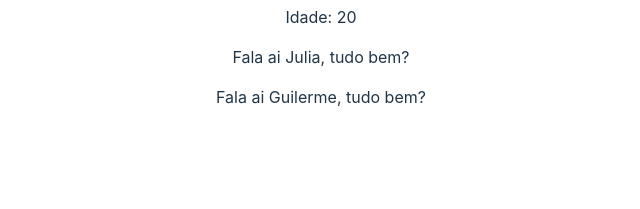
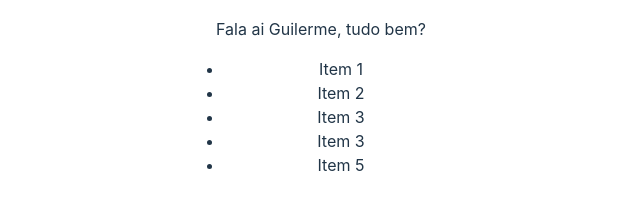
Before and after one commit to AlexSimao/react-js, a React (Vite) app in the folder Exercicios/ex-001/: page / in a window 1280 px wide. Shown: the part 541-750 px from the top of the page, without its empty margins (319-959 px from the left). Built offline with nearby package versions, Linux system fonts and the light colour scheme.

Commit message:
Entendendo sobre React Fragment

```diff
--- a/Exercicios/ex-001/src/App.jsx
+++ b/Exercicios/ex-001/src/App.jsx
@@ -1,6 +1,7 @@
 import "./App.css";
 import Frase from "./components/Frase";
 import HelloWorld from "./components/HelloWorld";
+import List from "./components/List";
 import Pessoa from "./components/Pesssoa";
 import SayMyName from "./components/SayMyName";
 
@@ -25,6 +26,7 @@ function App() {
       />
       <SayMyName nome="Julia" />
       <SayMyName nome="Guilerme" />
+      <List />
     </>
   );
 }
--- /dev/null
+++ b/Exercicios/ex-001/src/components/List.jsx
@@ -0,0 +1,17 @@
+import ListItem from "./ListItem";
+
+function List() {
+  return (
+    <>
+      <ul>
+        <ListItem text="Item 1" />
+        <ListItem text="Item 2" />
+        <ListItem text="Item 3" />
+        <ListItem text="Item 3" />
+        <ListItem text="Item 5" />
+      </ul>
+    </>
+  );
+}
+
+export default List;
--- /dev/null
+++ b/Exercicios/ex-001/src/components/ListItem.jsx
@@ -0,0 +1,9 @@
+function ListItem({ text }) {
+  return (
+    <>
+      <li>{text}</li>
+    </>
+  );
+}
+
+export default ListItem;
```
